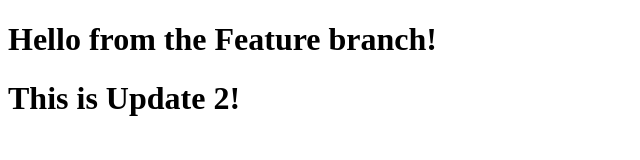
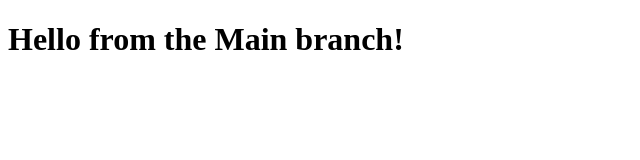
Before and after one commit to iamjiten2506/test-codebuild-app, a plain HTML site: page index.html in a window 1280 px wide. Shown: the whole page, without its empty margins (0-640 px from the left). Drawn offline with Linux system fonts and the light colour scheme.

Commit message:
Update index.html

```diff
--- a/index.html
+++ b/index.html
@@ -4,7 +4,6 @@
   <title>Test App</title>
 </head>
 <body>
-  <h1>Hello from the Feature branch!</h1>
-  <h1>This is Update 2!</h1>
+  <h1>Hello from the Main branch!</h1>
 </body>
 </html>
```
